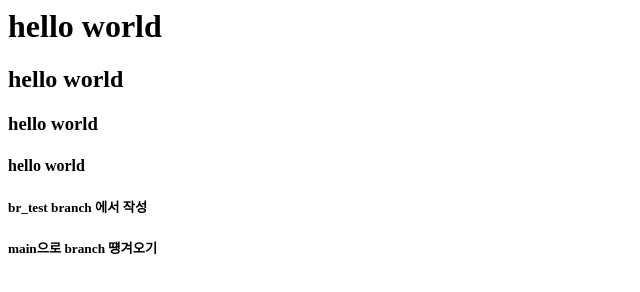
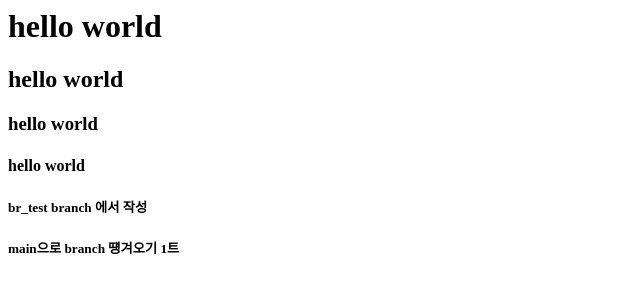
Before and after one commit to toqurqks/helloworld, a plain HTML site: page index.html in a window 1280 px wide. Shown: the full height of the page, 0-640 px from the left. Drawn offline with Linux system fonts and the light colour scheme.

Commit message:
br_test to main 1트

```diff
--- a/index.html
+++ b/index.html
@@ -10,7 +10,7 @@
             <h3>hello world</h3>
             <h4>hello world</h4>
             <h5>br_test branch 에서 작성 </h5>
-            <h5>main으로 branch 떙겨오기</h5>
+            <h5>main으로 branch 떙겨오기 1트</h5>
         </body>
     </head>
 </html>
```
